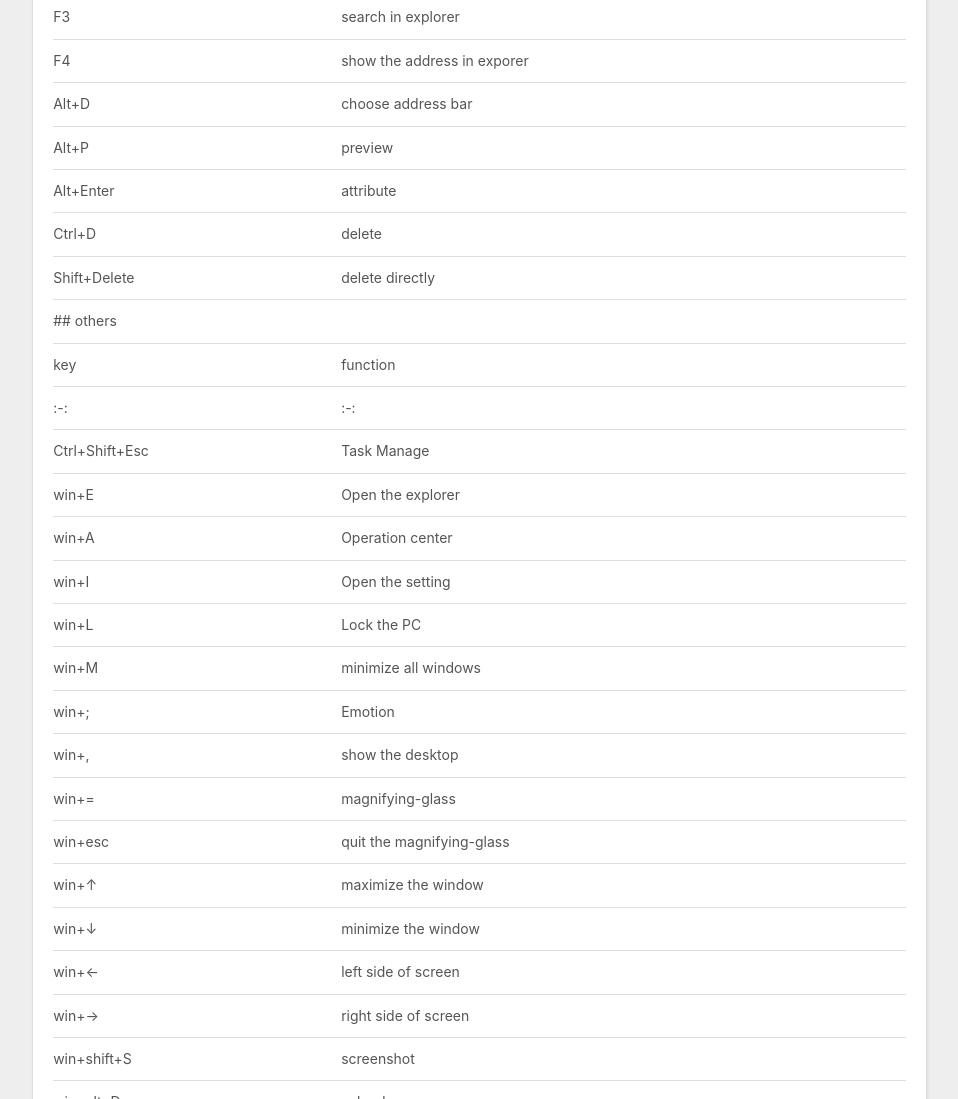
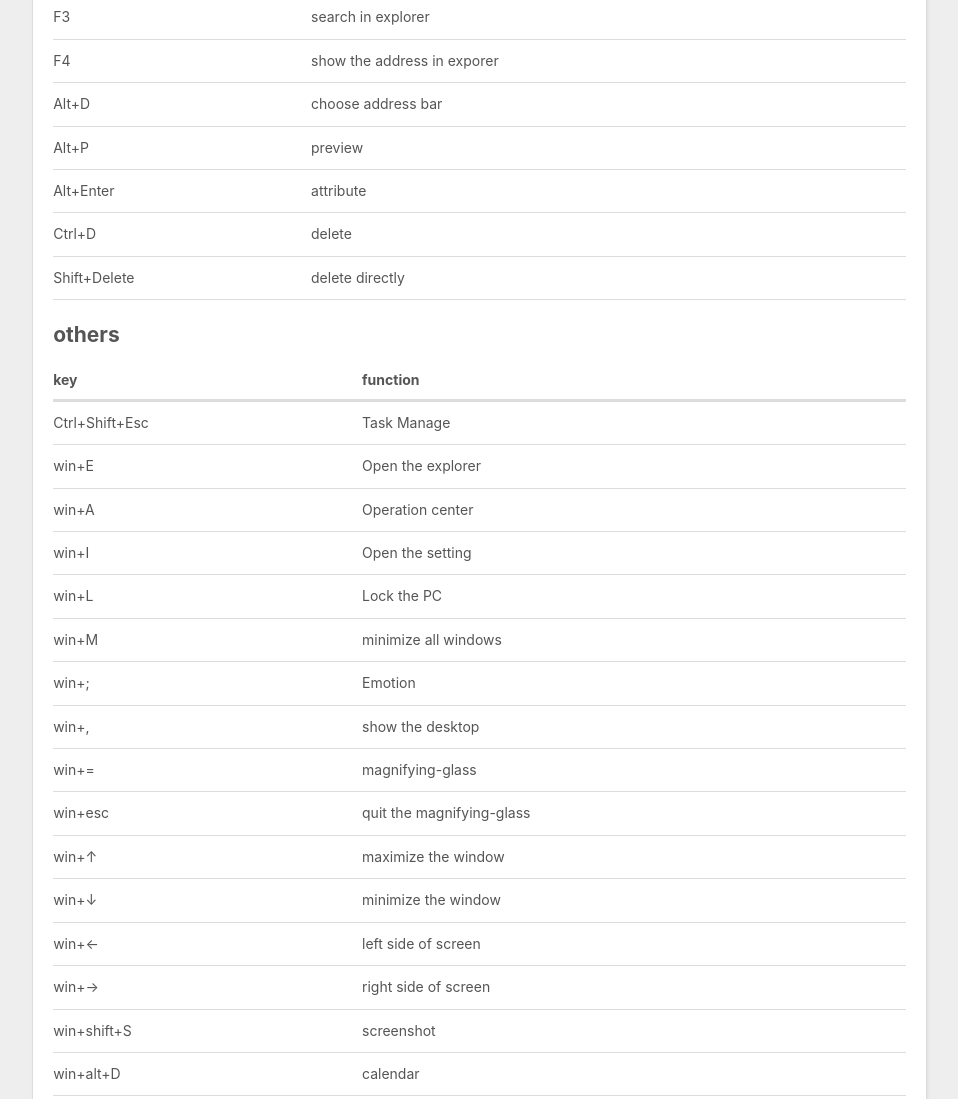
Before and after one commit to AmadeusKurisu/AmadeusKurisu.github.io, a plain HTML site: page 2020/01/23/Note/index.html in a window 1280 px wide. Shown: the part 854-1953 px from the top of the page, without its empty margins (8-966 px from the left). Drawn offline with nearby package versions, Linux system fonts and the light colour scheme.

Commit message:
Site updated: 2020-01-23 21:35:33

```diff
--- a/2020/01/23/Note/index.html
+++ b/2020/01/23/Note/index.html
@@ -15,7 +15,7 @@
 <meta property="og:description" content="Modify the hosts for reimu.com Open the path:&amp;nbsp;C:\windows\system32\drivers\etc and find the file “hosts”,right-click to open by Notepad Enter the following address and save:104.28.28.43 blog.reimu">
 <meta property="og:locale" content="en_US">
 <meta property="article:published_time" content="2020-01-23T09:53:41.841Z">
-<meta property="article:modified_time" content="2020-01-23T13:26:10.864Z">
+<meta property="article:modified_time" content="2020-01-23T13:35:15.488Z">
 <meta property="article:author" content="John Doe">
 <meta name="twitter:card" content="summary">
 
@@ -133,19 +133,15 @@
 <td align="center">Shift+Delete</td>
 <td align="center">delete directly</td>
 </tr>
+</tbody></table>
+<h2 id="others"><a href="#others" class="headerlink" title="others"></a>others</h2><table>
+<thead>
 <tr>
-<td align="center">## others</td>
-<td align="center"></td>
+<th align="center">key</th>
+<th align="center">function</th>
 </tr>
-<tr>
-<td align="center">key</td>
-<td align="center">function</td>
-</tr>
-<tr>
-<td align="center">:-:</td>
-<td align="center">:-:</td>
-</tr>
-<tr>
+</thead>
+<tbody><tr>
 <td align="center">Ctrl+Shift+Esc</td>
 <td align="center">Task Manage</td>
 </tr>
```
Also changed, not shown: index.html (+7 -11 lines).
